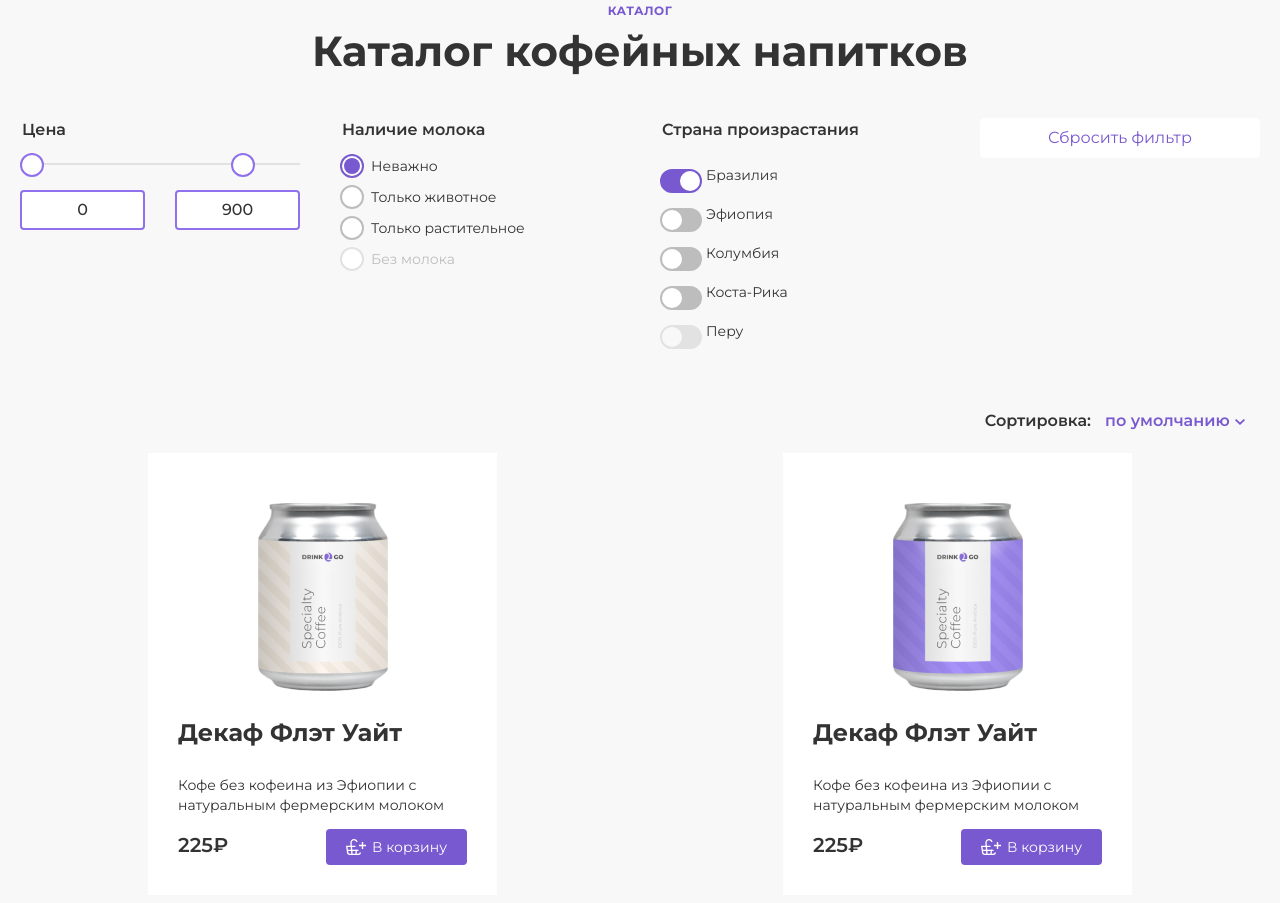
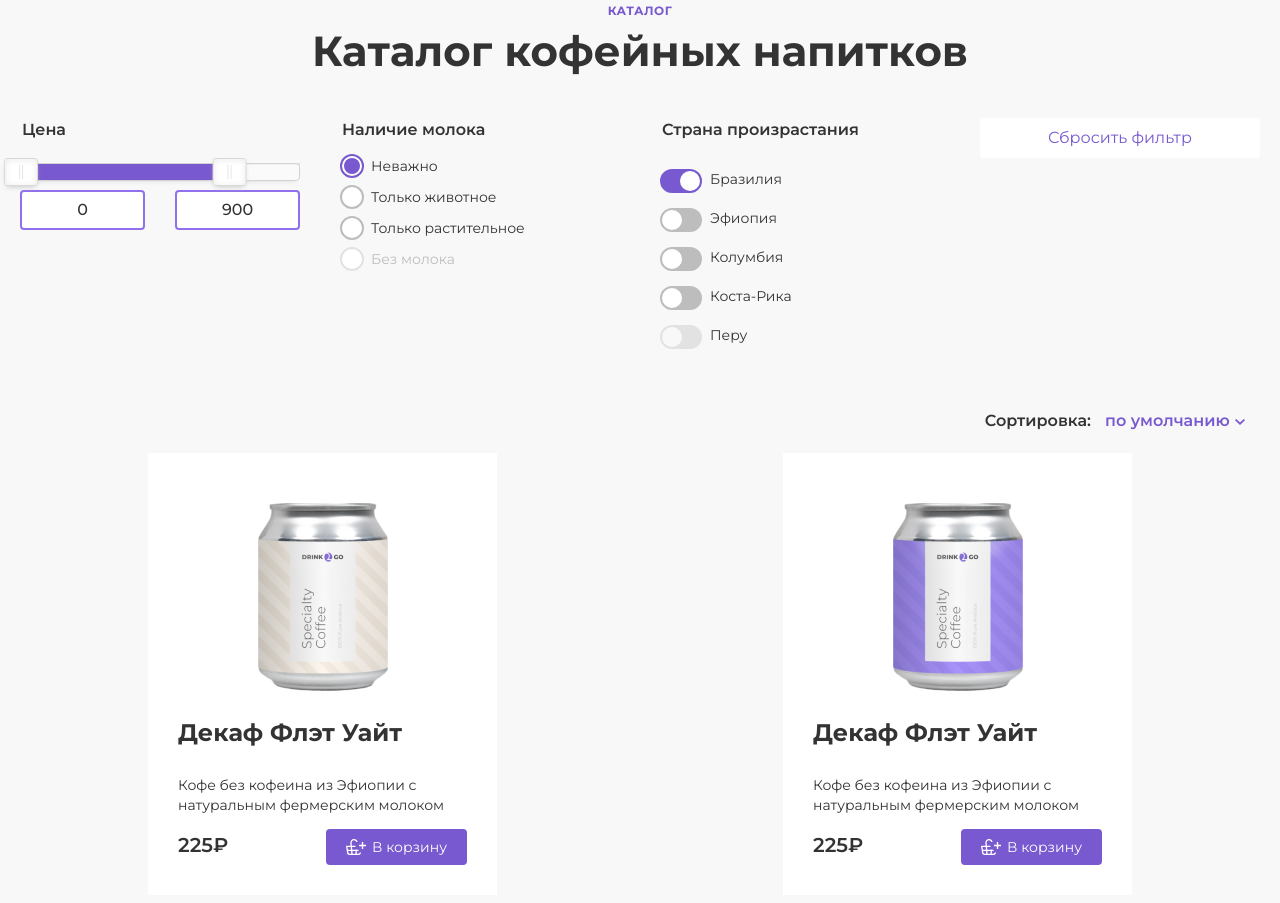
Before and after one commit to annazharova/Drink2Go, a website: page src/index.html in a window 1280 px wide. Shown: the part 1718-2621 px from the top of the page. Drawn offline with nearby package versions, Linux system fonts and the light colour scheme; files that its build step writes are made by us from their sources.

Commit message:
Мелкие правки

```diff
--- a/package.json
+++ b/package.json
@@ -50,6 +50,7 @@
   },
   "type": "module",
   "dependencies": {
+    "nouislider": "^15.6.0",
     "swiper": "^8.2.5"
   }
 }
--- a/src/index.html
+++ b/src/index.html
@@ -13,9 +13,11 @@
     <link rel="preconnect" href="https://fonts.gstatic.com" crossorigin>
     <link rel="stylesheet" href="https://fonts.googleapis.com/css2?family=Montserrat:wght@400;500;600;700&display=swap">
     <link rel="stylesheet" href="https://unpkg.com/swiper/swiper-bundle.min.css"/>
+    <link rel="stylesheet" href="https://cdnjs.cloudflare.com/ajax/libs/noUiSlider/15.6.0/nouislider.css"/>
     <link rel="stylesheet" href="https://unpkg.com/leaflet@1.8.0/dist/leaflet.css"
    integrity="sha512-hoalWLoI8r4UszCkZ5kL8vayOGVae1oxXe/2A4AO6J9+580uKHDO3JdHb7NzwwzK5xr/Fs0W40kiNHxM9vyTtQ=="
    crossorigin=""/>
+   <!-- <link href="nouislider.css" rel="stylesheet"> -->
   </head>
   <body class="page__body">
       <div class="header-wrapper">
@@ -182,10 +184,7 @@
             <legend class="filter__title">Цена</legend>
             <div class="range">
               <div class="range__scale">
-                <div class="range__bar">
-                  <button class="range__toggle toggle-min" aria-label="Изменить минимальную цену"></button>
-                  <button class="range__toggle toggle-max" aria-label="Изменить максимальную цену"></button>
-                </div>
+                <div id="slider"></div>
               </div>
               <div class="range__wrapper">
                 <label class="filter__label">
@@ -233,35 +232,35 @@
                 <label class="custom-checkbox">
                   <input type="checkbox" name="Brazil" checked>
                   <span></span>
-                  <p class="text">Бразилия</p>
+                  <i class="custom-checkbox__text">Бразилия</i>
                 </label>
               </li>
               <li class="filter__item">
                 <label class="custom-checkbox">
                   <input type="checkbox" name="Ethiopia">
                   <span></span>
-                  <p class="text">Эфиопия</p>
+                  <i class="custom-checkbox__text">Эфиопия</i>
                 </label>
               </li>
               <li class="filter__item">
                 <label class="custom-checkbox">
                   <input type="checkbox" name="Colombia">
                   <span></span>
-                  <p class="text">Колумбия</p>
+                  <i class="custom-checkbox__text">Колумбия</i>
                 </label>
               </li>
               <li class="filter__item">
                 <label class="custom-checkbox">
                   <input type="checkbox" name="Costa-Rica">
                   <span></span>
-                  <p class="text">Коста-Рика</p>
+                  <i class="custom-checkbox__text">Коста-Рика</i>
                 </label>
               </li>
               <li class="filter__item">
                 <label class="custom-checkbox">
                   <input type="checkbox" name="Peru" disabled>
                   <span></span>
-                  <p class="text">Перу</p>
+                  <i class="custom-checkbox__text">Перу</i>
                 </label>
               </li>
             </ul>
@@ -524,12 +523,14 @@
         </div>
     </footer>
   </div>
-    <script src="js/script.js"></script>
     <script src="https://unpkg.com/swiper/swiper-bundle.min.js"></script>
-    <script src="js/swiper.js"></script>
     <script src="https://unpkg.com/leaflet@1.8.0/dist/leaflet.js"
     integrity="sha512-BB3hKbKWOc9Ez/TAwyWxNXeoV9c1v6FIeYiBieIWkpLjauysF18NzgR1MBNBXf8/KABdlkX68nAhlwcDFLGPCQ=="
     crossorigin=""></script>
+    <script src="js/script.js"></script>
+    <script src="js/swiper.js"></script>
     <script src="js/map.js"></script>
+    <script src="https://cdnjs.cloudflare.com/ajax/libs/noUiSlider/15.6.0/nouislider.min.js"></script>
+    <script src="js/nouislider.js"></script>
   </body>
 </html>
--- /dev/null
+++ b/src/js/nouislider.js
@@ -0,0 +1,10 @@
+var slider = document.getElementById('slider');
+
+noUiSlider.create(slider, {
+    start: [0, 900],
+    connect: true,
+    range: {
+        'min': 0,
+        'max': 1200
+    }
+});
--- a/src/less/blocks/custom-checkbox.less
+++ b/src/less/blocks/custom-checkbox.less
@@ -72,8 +72,13 @@
   color: @base-grey;
 }
 
-.custom-checkbox>p {
+.custom-checkbox__text {
   padding-left: 50px;
-  margin: -4px;
+  margin: 0;
+  display: block;
   width: max-content;
+  font-style: normal;
+  font-weight: 400;
+  font-size: 14px;
+  line-height: 20px;
 }
--- a/src/less/blocks/range.less
+++ b/src/less/blocks/range.less
@@ -87,3 +87,7 @@ input::-webkit-inner-spin-button {
   appearance: none;
   margin: 0;
 }
+
+.noUi-connects .noUi-connect {
+  background: @base-primary;
+}
```
Also changed, not shown: README.md, 1 other file.
